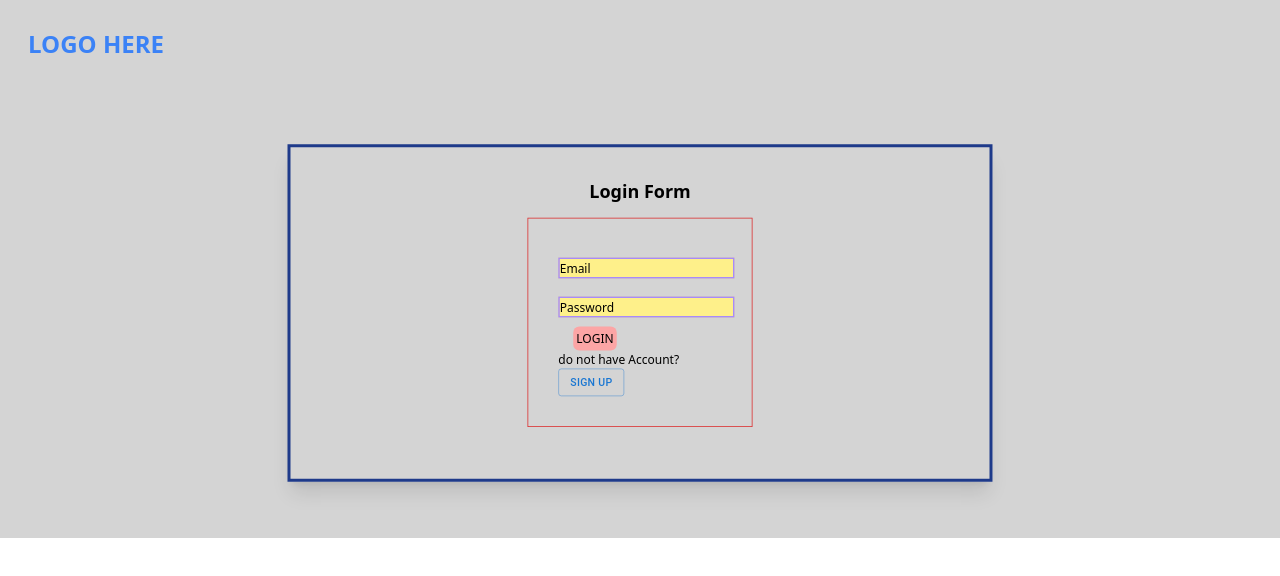
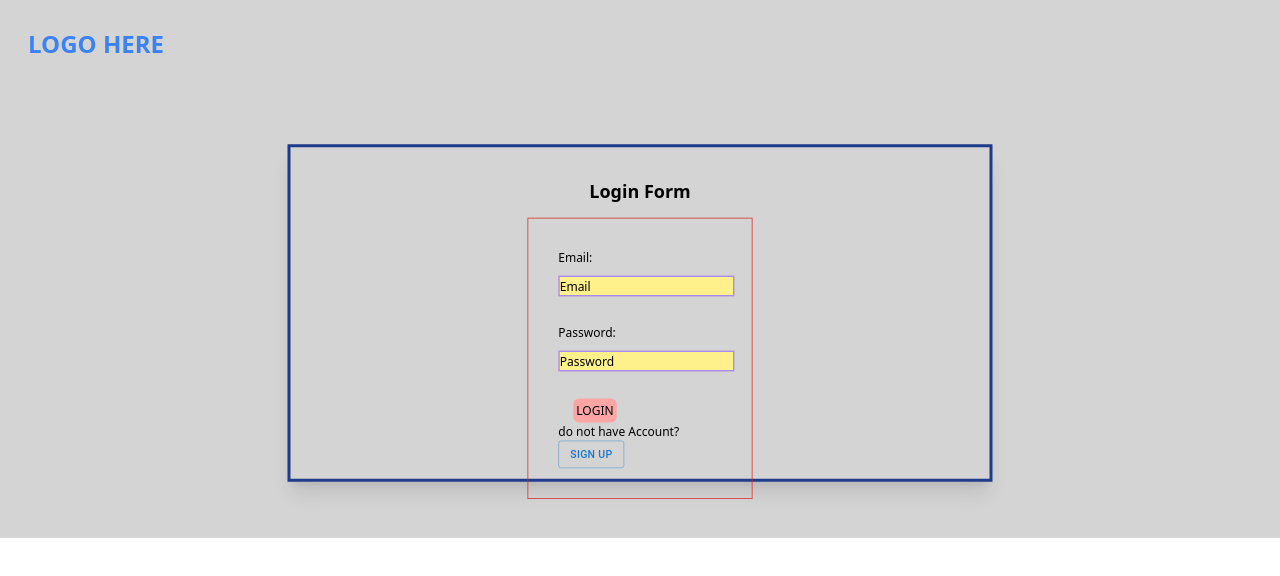
Before and after one commit to Pratibha-M1010/MernTest, a React (Create React App) app in the folder merntest/frontend/: page / in a window 1280 px wide. Shown: the top 576 px of the page. Built offline with nearby package versions, Linux system fonts and the light colour scheme.

Commit message:
Update Login.jsx

```diff
--- a/merntest/frontend/src/components/Login.jsx
+++ b/merntest/frontend/src/components/Login.jsx
@@ -10,7 +10,7 @@ const Login = () => {
 
     let login=()=>{
         let payload = {email, password}
-        axios.post('http://localhost:4001/login', payload)
+        axios.post('http://localhost:3000/login', payload)
         .then((e)=>{
             if(e.data.status == "success"){
                 navigate(`/dashbord/${e.data.id}`)
@@ -29,10 +29,13 @@ const Login = () => {
             <div className=' max-w-[940px]  h-[450px] border-4 border-blue-900 mx-auto shadow-xl scale-75 p-[30px]'>
                 <h1 className='text-center font-bold text-2xl my-3'>Login Form</h1>
                 <div className='border border-red-600 max-w-[300px] mx-auto my-5 p-10'>
+               <lable>Email: </lable>
                 <input className='bg-yellow-200 border-2 border-violet-400 text-black my-3 placeholder-black ' placeholder='Email' type="text" value={email} onChange={(e)=>{setEmail(e.target.value)}} />
-                <br />
+                <br /><br></br>
+
+                <lable> Password: </lable>
                 <input className='bg-yellow-200 border-2 border-violet-400 text-black my-3 placeholder-black' placeholder='Password' type="text" value={password} onChange={(e)=>{setPassword(e.target.value)}}/>
-                <button className='bg-red-300 ml-5 rounded-lg p-1' onClick={login}>LOGIN</button>
+                <br /><br></br><button className='bg-red-300 ml-5 rounded-lg p-1' onClick={login}>LOGIN</button>
                 <br />
                 <p>do not have Account? <Button variant="outlined"><Link to='/register'> Sign Up</Link></Button> </p>
                 </div>
@@ -43,4 +46,4 @@ const Login = () => {
     )
 }
 
-export default Login
+export default Login;
```
